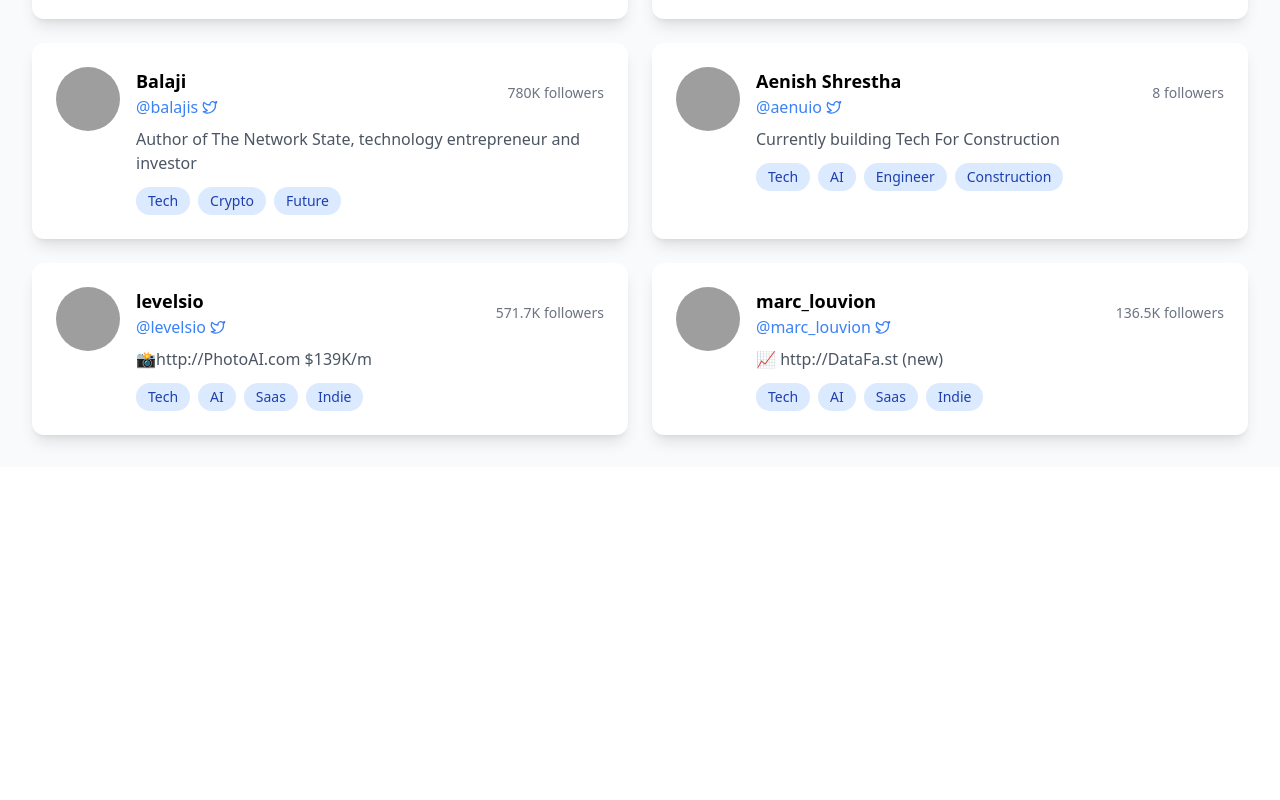
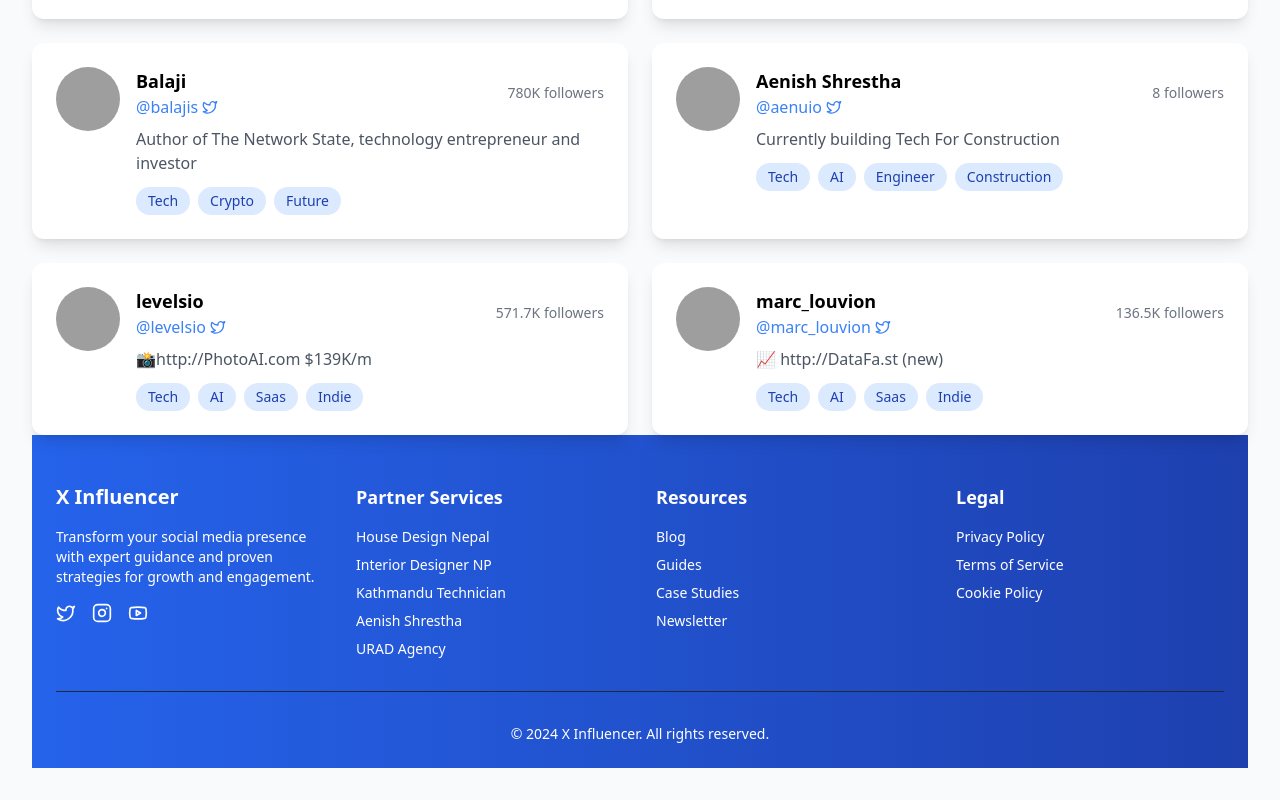
Before and after one commit to macuser9860/twitter_directory, a React (Vite) app: page / in a window 1280 px wide. Shown: the part 835-1635 px from the top of the page. Before the commit the page ends 1302 px from the top, so only its background shows below. Built offline with nearby package versions, Linux system fonts and the light colour scheme; grey boxes are pictures that could not be loaded.

Commit message:
added footer and search console

```diff
--- a/index.html
+++ b/index.html
@@ -4,6 +4,7 @@
     <meta charset="UTF-8" />
     <link rel="icon" type="image/svg+xml" href="/vite.svg" />
     <meta name="viewport" content="width=device-width, initial-scale=1.0" />
+    <meta name="google-site-verification" content="nc9pd5BCRE_U71RpjQWKWGEJouOIjL4445QtUXLOO5o" />
     <title>X Influencer</title>
   </head>
   <body>
--- a/src/App.tsx
+++ b/src/App.tsx
@@ -2,6 +2,7 @@ import React, { useState } from 'react';
 import { Users, Search } from 'lucide-react';
 import { users, categories } from './data/users';
 import { UserCard } from './components/UserCard';
+import Footer from './components/Footer';
 
 function App() {
   const [selectedCategory, setSelectedCategory] = useState<string>('');
@@ -89,6 +90,7 @@ function App() {
             <p className="text-gray-500 text-lg">No users found matching your criteria</p>
           </div>
         )}
+        <Footer></Footer>
       </main>
     </div>
   );
--- /dev/null
+++ b/src/components/Footer.tsx
@@ -0,0 +1,111 @@
+import React from 'react'
+import { Twitter, Instagram, Youtube } from 'lucide-react'
+
+export default function Footer() {
+  return (
+    <footer className="w-full bg-gradient-to-r from-blue-600 to-blue-800 pb-6 text-white py-12">
+      <div className="container px-4 md:px-6 mx-auto">
+        <div className="grid grid-cols-1 md:grid-cols-4 gap-8">
+          <div className="space-y-4">
+            <h2 className="text-xl font-bold">X Influencer</h2>
+            <p className="text-white-400 text-sm">
+              Transform your social media presence with expert guidance and proven strategies for growth and engagement.
+            </p>
+            <div className="flex space-x-4">
+              <a href="#" className="hover:text-blue-400">
+                <Twitter className="h-5 w-5" />
+                <span className="sr-only">Twitter</span>
+              </a>
+              <a href="#" className="hover:text-pink-400">
+                <Instagram className="h-5 w-5" />
+                <span className="sr-only">Instagram</span>
+              </a>
+              <a href="#" className="hover:text-red-500">
+                <Youtube className="h-5 w-5" />
+                <span className="sr-only">YouTube</span>
+              </a>
+            </div>
+          </div>
+          <div className="space-y-4">
+            <h3 className="text-lg font-semibold">Partner Services</h3>
+            <ul className="space-y-2 text-sm">
+              <li>
+                <a href="https://housedesigninnepal.com" className="hover:text-blue-400">
+                  House Design Nepal
+                </a>
+              </li>
+              <li>
+                <a href="https://www.interiordesignernp.com" className="hover:text-blue-400">
+                  Interior Designer NP
+                </a>
+              </li>
+              <li>
+                <a href="https://www.kathmandutechnician.com" className="hover:text-blue-400">
+                  Kathmandu Technician
+                </a>
+              </li>
+              <li>
+                <a href="https://aenishshrestha.com" className="hover:text-blue-400">
+                  Aenish Shrestha
+                </a>
+              </li>
+              <li>
+                <a href="https://uradagency.com" className="hover:text-blue-400">
+                  URAD Agency
+                </a>
+              </li>
+            </ul>
+          </div>
+          <div className="space-y-4">
+            <h3 className="text-lg font-semibold">Resources</h3>
+            <ul className="space-y-2 text-sm">
+              <li>
+                <a href="#" className="hover:text-blue-400">
+                  Blog
+                </a>
+              </li>
+              <li>
+                <a href="#" className="hover:text-blue-400">
+                  Guides
+                </a>
+              </li>
+              <li>
+                <a href="#" className="hover:text-blue-400">
+                  Case Studies
+                </a>
+              </li>
+              <li>
+                <a href="#" className="hover:text-blue-400">
+                  Newsletter
+                </a>
+              </li>
+            </ul>
+          </div>
+          <div className="space-y-4">
+            <h3 className="text-lg font-semibold">Legal</h3>
+            <ul className="space-y-2 text-sm">
+              <li>
+                <a href="#" className="hover:text-blue-400">
+                  Privacy Policy
+                </a>
+              </li>
+              <li>
+                <a href="#" className="hover:text-blue-400">
+                  Terms of Service
+                </a>
+              </li>
+              <li>
+                <a href="#" className="hover:text-blue-400">
+                  Cookie Policy
+                </a>
+              </li>
+            </ul>
+          </div>
+        </div>
+        <div className="mt-8 border-t border-gray-800 pt-8 text-center text-sm text-white-400">
+          <p>© {new Date().getFullYear()} X Influencer. All rights reserved.</p>
+        </div>
+      </div>
+    </footer>
+  )
+}
```
